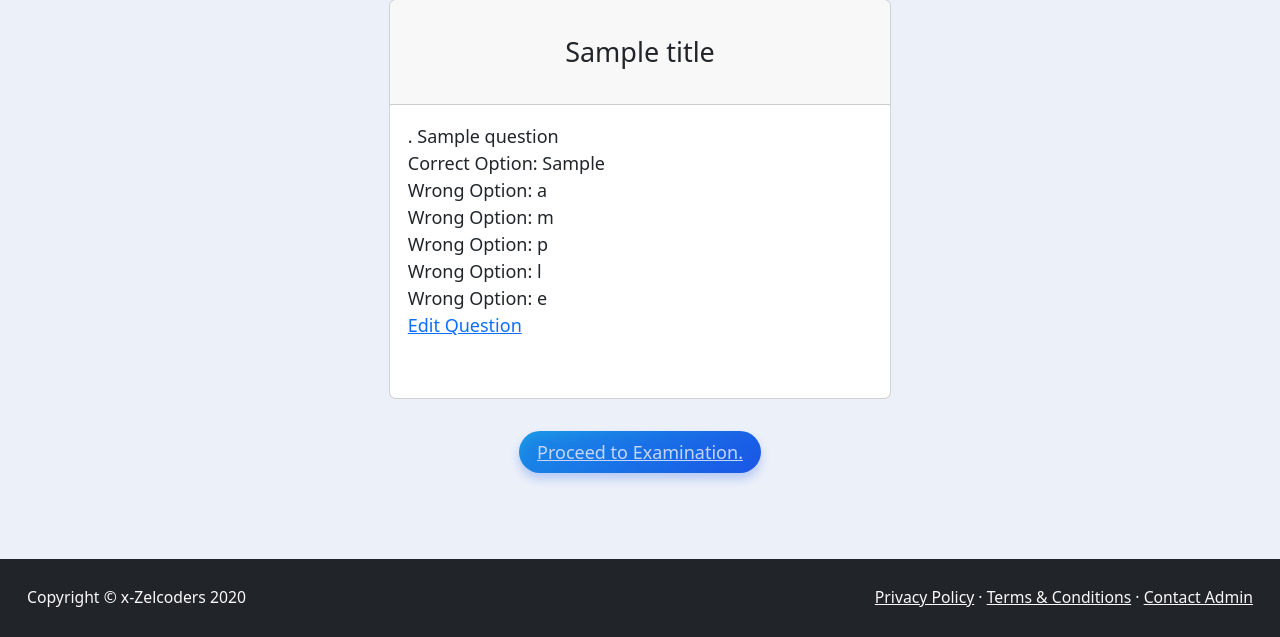
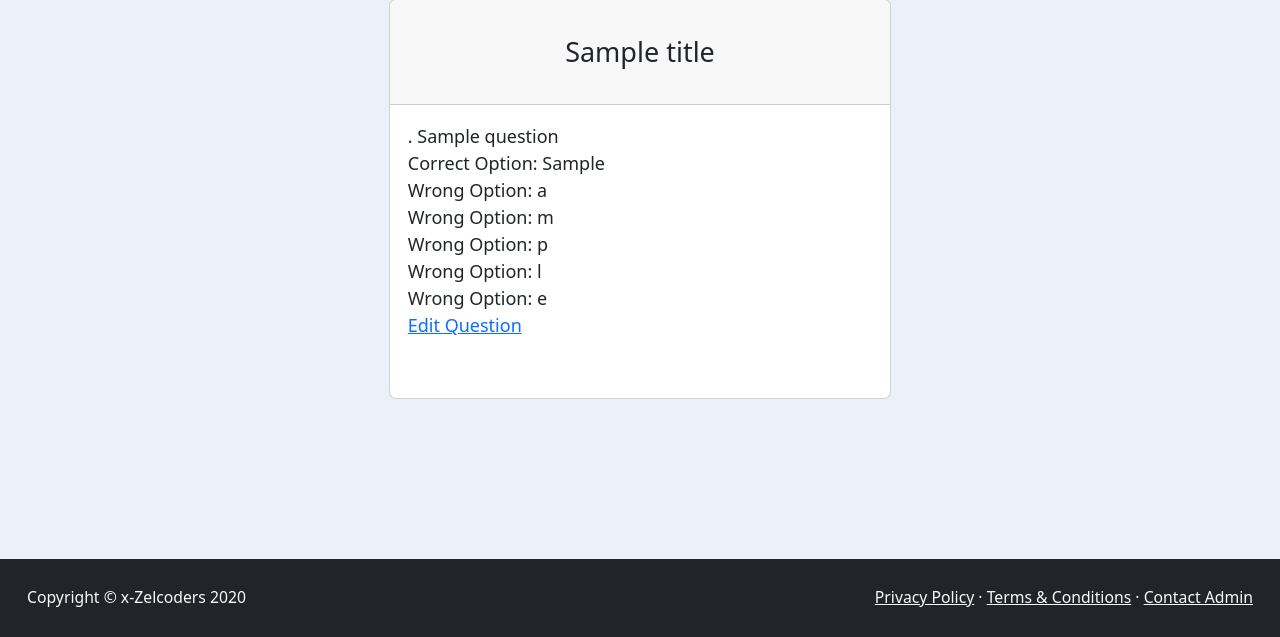
Before and after one commit to zelcoders/CTA_exam_app, a Flask app: template templates/view_questions.html in a window 1280 px wide. Shown: the part 163-800 px from the top of the page. Run offline with Flask 3, Linux system fonts and the light colour scheme; tables that the repository leaves empty hold one stand-in row (values such as "Sample post"); the template is opened without the code that fills it: values that come from a table or form of the project are taken from there, most other values are stand-ins (such as "Sample title", 1, 10 or a date in 2020); some libraries are stand-ins or nearby versions.

```diff
--- a/templates/view_questions.html
+++ b/templates/view_questions.html
@@ -32,7 +32,7 @@
   </div>
 </div>
 <div class="container text-center add">
-<a href="{{ url_for('exam', course_code=course.course_code) }}" class="button">Proceed to Examination.</a>
+<!--<a href="{{ url_for('exam', course_code=course.course_code) }}" class="button">Proceed to Examination.</a>-->
 </div>
 
 {% endblock %}
```
